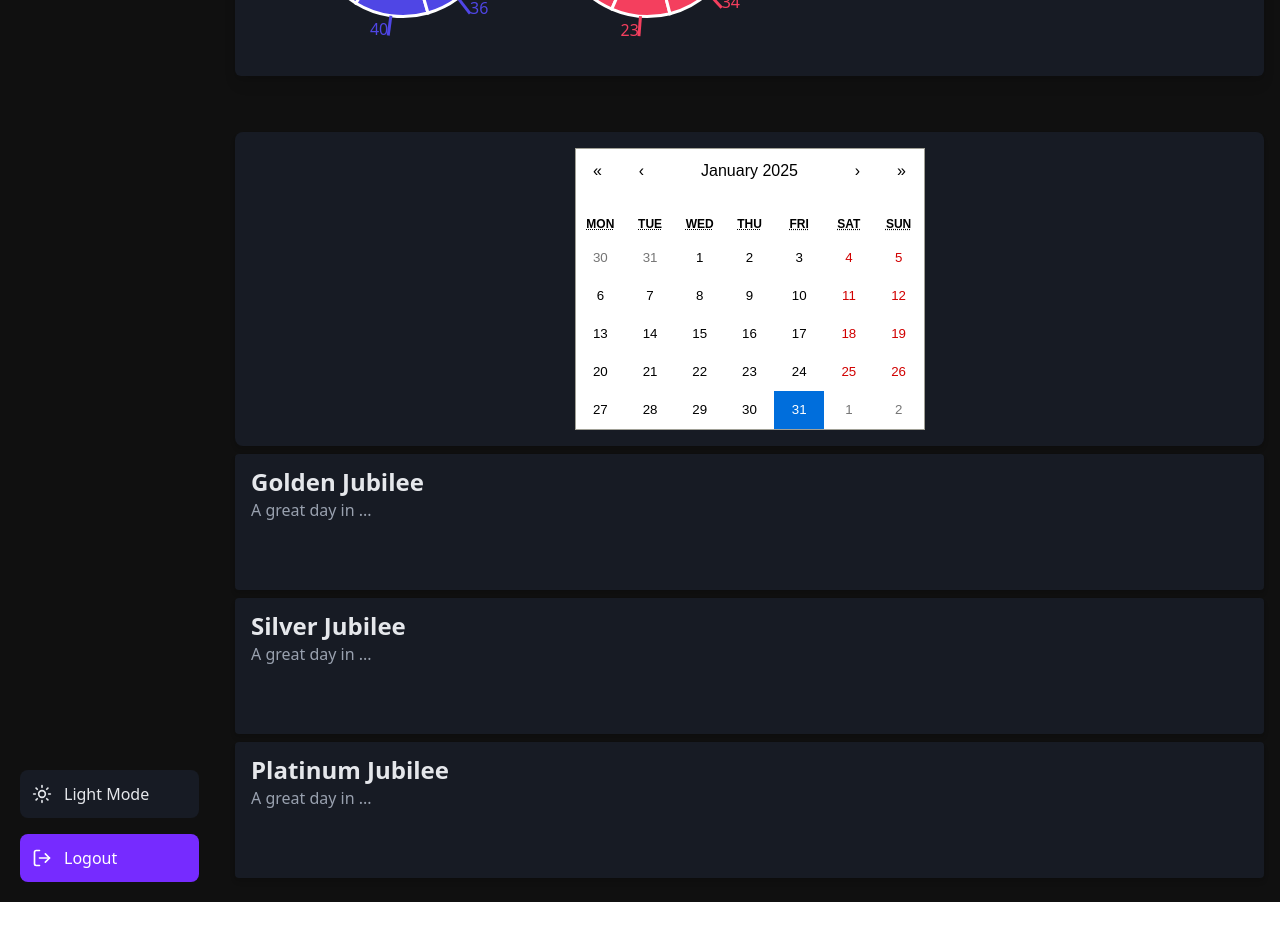
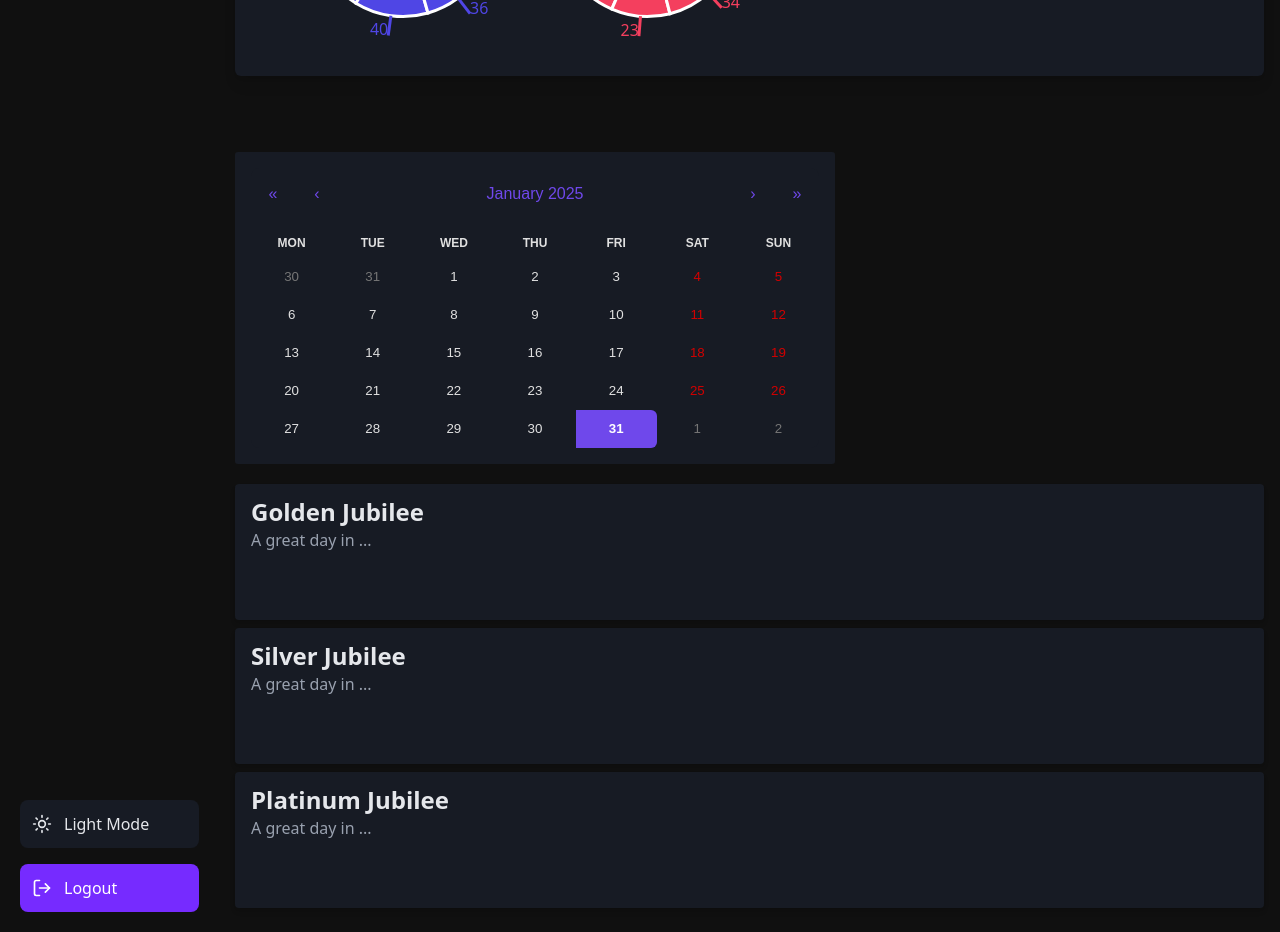
Before and after one commit to Nazim6269/Dashboard_React19, a React (Vite) app: page / in a window 1280 px wide. Shown: the part 1040-1972 px from the top of the page. Before the commit the page ends 1942 px from the top, so only its background shows below. Built offline with nearby package versions, Linux system fonts and the light colour scheme.

Commit message:
completed themeing

```diff
--- a/package.json
+++ b/package.json
@@ -19,6 +19,7 @@
     "react-dom": "^19.0.0",
     "react-router-dom": "6",
     "recharts": "^2.15.1",
+    "styled-components": "^6.1.15",
     "tailwindcss": "^4.0.0"
   },
   "devDependencies": {
--- a/src/App.tsx
+++ b/src/App.tsx
@@ -1,4 +1,3 @@
-import "react-calendar/dist/Calendar.css";
 import { BrowserRouter, Route, Routes } from "react-router-dom";
 import SignIn from "./components/auth/SignIn";
 import SignUp from "./components/auth/SignUp";
--- a/src/components/calendar/ReactCalendar.tsx
+++ b/src/components/calendar/ReactCalendar.tsx
@@ -1,27 +1,125 @@
 import { useState } from "react";
 import Calendar from "react-calendar";
+import "react-calendar/dist/Calendar.css";
+import styled from "styled-components";
 import { useTheme } from "../../context/theme-context";
+const CalendarContainer = styled.div<{ themeMode: string }>`
+  /* ~~~ container styles ~~~ */
+  max-width: 600px;
+  margin: auto;
+  margin: 20px 0 20px 0;
+  background-color: ${({ themeMode }) =>
+    themeMode === "dark" ? "#171b24" : "#fff"};
+  padding: 16px;
+  border-radius: 3px;
+  display: flex;
+  justify-content: center;
+  align-items: center;
+  width: 100%;
 
+  .react-calendar {
+    width: auto;
+    background-color: ${({ themeMode }) =>
+      themeMode === "dark" ? "#171b24" : "#fff"};
+    color: ${({ themeMode }) => (themeMode === "dark" ? "#e0e0e0" : "#222")};
+    border-radius: 8px;
+    font-family: Arial, Helvetica, sans-serif;
+    line-height: 1.125em;
+    border: none;
+  }
+
+  .react-calendar__navigation button {
+    color: #6f48eb;
+    min-width: 44px;
+    background: none;
+    font-size: 16px;
+    margin-top: 8px;
+  }
+  .react-calendar__navigation button:enabled:hover,
+  .react-calendar__navigation button:enabled:focus {
+    background-color: #f8f8fa;
+  }
+  .react-calendar__navigation button[disabled] {
+    background-color: #f0f0f0;
+  }
+  abbr[title] {
+    text-decoration: none;
+  }
+  /* .react-calendar__month-view__days__day--weekend {
+    color: #d10000;
+   } */
+  .react-calendar__tile:enabled:hover,
+  .react-calendar__tile:enabled:focus {
+    background: #f8f8fa;
+    color: #6f48eb;
+    border-radius: 6px;
+  }
+  .react-calendar__tile--now {
+    background: #6f48eb33;
+    border-radius: 6px;
+    font-weight: bold;
+    color: #6f48eb;
+  }
+  .react-calendar__tile--now:enabled:hover,
+  .react-calendar__tile--now:enabled:focus {
+    background: #6f48eb33;
+    border-radius: 6px;
+    font-weight: bold;
+    color: #6f48eb;
+  }
+  .react-calendar__tile--hasActive:enabled:hover,
+  .react-calendar__tile--hasActive:enabled:focus {
+    background: #f8f8fa;
+  }
+  .react-calendar__tile--active {
+    background: #6f48eb;
+    border-radius: 6px;
+    font-weight: bold;
+    color: white;
+  }
+  .react-calendar__tile--active:enabled:hover,
+  .react-calendar__tile--active:enabled:focus {
+    background: #6f48eb;
+    color: white;
+  }
+  .react-calendar--selectRange .react-calendar__tile--hover {
+    background-color: #f8f8fa;
+  }
+  .react-calendar__tile--range {
+    background: #f8f8fa;
+    color: #6f48eb;
+    border-radius: 0;
+  }
+  .react-calendar__tile--rangeStart {
+    border-top-right-radius: 0;
+    border-bottom-right-radius: 0;
+    border-top-left-radius: 6px;
+    border-bottom-left-radius: 6px;
+    background: #6f48eb;
+    color: white;
+  }
+  .react-calendar__tile--rangeEnd {
+    border-top-left-radius: 0;
+    border-bottom-left-radius: 0;
+    border-top-right-radius: 6px;
+    border-bottom-right-radius: 6px;
+    background: #6f48eb;
+    color: white;
+  }
+`;
 type ValuePiece = Date | null;
 
 type Value = ValuePiece | [ValuePiece, ValuePiece];
 
 const ReactCalendar = () => {
   const [value, setValue] = useState<Value>(new Date());
+
   const { theme } = useTheme();
 
   return (
-    <div
-      className={`${
-        theme === "dark" ? "bg-dark-secondary" : "bg-white"
-      } p-4 flex w-full justify-center items-center  shadow-md rounded-lg`}
-    >
-      <Calendar
-        onChange={(val) => setValue(val as Value)}
-        value={value}
-        className="!border-non"
-      />
-    </div>
+    <CalendarContainer themeMode={theme}>
+      <Calendar onChange={(val) => setValue(val as Value)} value={value} />
+    </CalendarContainer>
   );
 };
 
--- a/src/components/sidebar/LeftSideBar.tsx
+++ b/src/components/sidebar/LeftSideBar.tsx
@@ -84,7 +84,7 @@ const LeftSideBar = () => {
           theme={theme}
           isCollapsed={isCollapsed}
           icon={<FileText size={20} />}
-          ref="/results"
+          ref="#"
         />
         <NavItems
           title="Developer"
@@ -101,7 +101,9 @@ const LeftSideBar = () => {
         <button
           onClick={toggleTheme}
           className={`${
-            theme === "dark" ? "bg-dark-secondary text-gray-200" : ""
+            theme === "dark"
+              ? "bg-dark-secondary text-gray-200"
+              : "bg-gray-200 text-gray-800"
           } w-full flex items-center space-x-3 p-3 rounded-lg hover:text-white  hover:bg-primary-500  cursor-pointer`}
         >
           {theme === "dark" ? <Sun size={20} /> : <Moon size={20} />}
--- a/src/components/table/CustomTable.tsx
+++ b/src/components/table/CustomTable.tsx
@@ -1,4 +1,5 @@
 import { Link } from "react-router-dom";
+import { useTheme } from "../../context/theme-context";
 
 interface Data {
   id: number | string;
@@ -10,35 +11,91 @@ interface Data {
 }
 
 const CustomTable = ({ data }: { data: Data[] }) => {
+  const { theme } = useTheme();
   return (
     <div className="">
-      <table className="min-w-full bg-white border border-gray-300 rounded-lg shadow-md">
+      <table
+        className={`${
+          theme === "dark"
+            ? "bg-dark-secondary text-gray-200 border border-primary-500"
+            : "bg-white  border border-gray-300"
+        } min-w-full  rounded-lg shadow-md`}
+      >
         {data[0].experience ? (
           <>
             <thead>
-              <tr className="bg-gray-200 text-gray-700">
+              <tr
+                className={`${
+                  theme === "dark"
+                    ? "bg-primary-400 text-gray-300"
+                    : "bg-gray-200 text-gray-700 "
+                } `}
+              >
                 {data.length > 0 &&
                   Object.keys(data[0])
                     .slice(0, 5)
                     .map((item: string) => (
-                      <th className="px-4 py-2 border">{item}</th>
+                      <th
+                        className={`${
+                          theme === "dark"
+                            ? "border border-primary-500"
+                            : "border"
+                        } px-4 py-2 `}
+                      >
+                        {item}
+                      </th>
                     ))}
               </tr>
             </thead>
             <tbody>
               {data.map((item) => (
-                <tr key={item.id} className="hover:bg-gray-100">
-                  <td className="px-4 py-2 border text-center">{item.id}</td>
+                <tr
+                  key={item.id}
+                  className={`${
+                    theme === "dark"
+                      ? "hover:bg-primary-500"
+                      : "hover:bg-gray-100"
+                  }`}
+                >
+                  <td
+                    className={`${
+                      theme === "dark" ? "border border-primary-500 " : "border"
+                    } px-4 py-2  text-center`}
+                  >
+                    {item.id}
+                  </td>
 
-                  <td className="px-4 py-2 border">
+                  <td
+                    className={`${
+                      theme === "dark" ? "border border-primary-500 " : "border"
+                    } px-4 py-2  text-center`}
+                  >
                     <Link to={`/teachers/${item.id}`}>{item.name}</Link>
                   </td>
 
-                  <td className="px-4 py-2 border text-center text-blue-500 underline">
+                  <td
+                    className={`${
+                      theme === "dark"
+                        ? "border border-primary-500 "
+                        : "border border-black"
+                    } px-4 py-2  text-center text-blue-500 underline`}
+                  >
                     {item.email}
                   </td>
-                  <td className="px-4 py-2 border ">{item.subject}</td>
-                  <td className="px-4 py-2 border">{item.experience}</td>
+                  <td
+                    className={`${
+                      theme === "dark" ? "border border-primary-500 " : "border"
+                    } px-4 py-2  text-center`}
+                  >
+                    {item.subject}
+                  </td>
+                  <td
+                    className={`${
+                      theme === "dark" ? "border border-primary-500 " : "border"
+                    } px-4 py-2  text-center`}
+                  >
+                    {item.experience}
+                  </td>
                 </tr>
               ))}
             </tbody>
@@ -46,26 +103,67 @@ const CustomTable = ({ data }: { data: Data[] }) => {
         ) : (
           <>
             <thead>
-              <tr className="bg-gray-200 text-gray-700">
+              <tr
+                className={`${
+                  theme === "dark"
+                    ? "hover:bg-primary-500"
+                    : "hover:bg-gray-100"
+                }`}
+              >
                 {data.length > 0 &&
                   Object.keys(data[0])
                     .slice(0, 4)
                     .map((item: string) => (
-                      <th className="px-4 py-2 border">{item}</th>
+                      <th
+                        className={`${
+                          theme === "dark"
+                            ? "border bg-primary-400 border-primary-500"
+                            : "border bg-gray-200 text-gray-700"
+                        } px-4 py-2 `}
+                      >
+                        {item}
+                      </th>
                     ))}
               </tr>
             </thead>
             <tbody>
               {data.map((item) => (
-                <tr key={item.id} className="hover:bg-gray-100">
-                  <td className="px-4 py-2 border text-center">{item.id}</td>
-                  <td className="px-4 py-2 border">
+                <tr
+                  key={item.id}
+                  className={`${
+                    theme === "dark"
+                      ? "hover:bg-primary-500"
+                      : "hover:bg-gray-100"
+                  }`}
+                >
+                  <td
+                    className={`${
+                      theme === "dark" ? "border border-primary-500 " : "border"
+                    } px-4 py-2  text-center`}
+                  >
+                    {item.id}
+                  </td>
+                  <td
+                    className={`${
+                      theme === "dark" ? "border border-primary-500 " : "border"
+                    } px-4 py-2  text-center`}
+                  >
                     <Link to={`/students/${item.id}`}>{item.name}</Link>
                   </td>
-                  <td className="px-4 py-2 border text-center">
+                  <td
+                    className={`${
+                      theme === "dark" ? "border border-primary-500 " : "border"
+                    } px-4 py-2  text-center`}
+                  >
                     {item.session}
                   </td>
-                  <td className="px-4 py-2 border text-blue-500 underline">
+                  <td
+                    className={`${
+                      theme === "dark"
+                        ? "border border-primary-500 "
+                        : "border border-black"
+                    } px-4 py-2  text-center text-blue-500 underline`}
+                  >
                     {item.email}
                   </td>
                 </tr>
```
Also changed, not shown: src/components/screens/Developer.tsx (+13 -13 lines), 1 other file (tests, documents, lock files or other folders).
